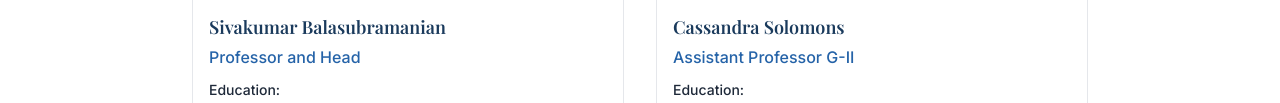
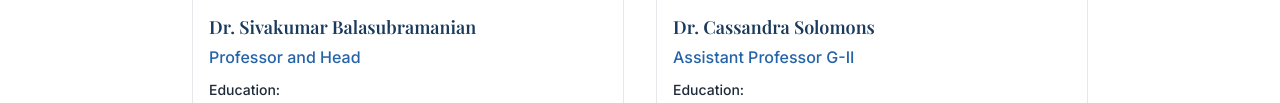
Before and after one commit to SujithChristopher/bioeng-website, an Astro site: page /team in a window 1280 px wide. Shown: the part 598-701 px from the top of the page. Built offline with nearby package versions, Linux system fonts and the light colour scheme; Astro itself is replaced by a stand-in of ours.

Commit message:
updating titles

```diff
--- a/src/pages/team.astro
+++ b/src/pages/team.astro
@@ -5,7 +5,7 @@ import Footer from '../components/Footer.astro';
 
 const faculty = [
   {
-    name: "Sivakumar Balasubramanian",
+    name: "Dr. Sivakumar Balasubramanian",
     title: "Professor and Head",
     education: [
       "B.Tech in Electronics and Communication Engg., Pondicherry Engg. College",
@@ -17,7 +17,7 @@ const faculty = [
     image: "/team-photos/siva.jpg"
   },
   {
-    name: "Cassandra Solomons",
+    name: "Dr. Cassandra Solomons",
     title: "Assistant Professor G-II",
     education: [
       "B.E. in Biomedical Instrumentation Engineering, Avinashilingam Deemed University, Coimbatore",
```
